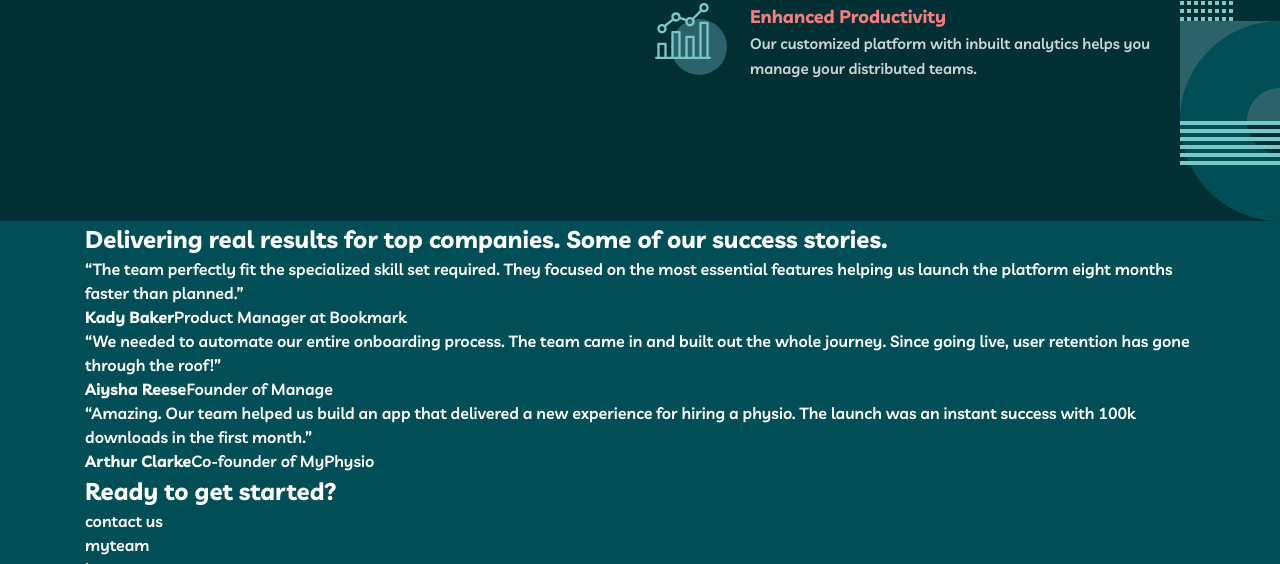
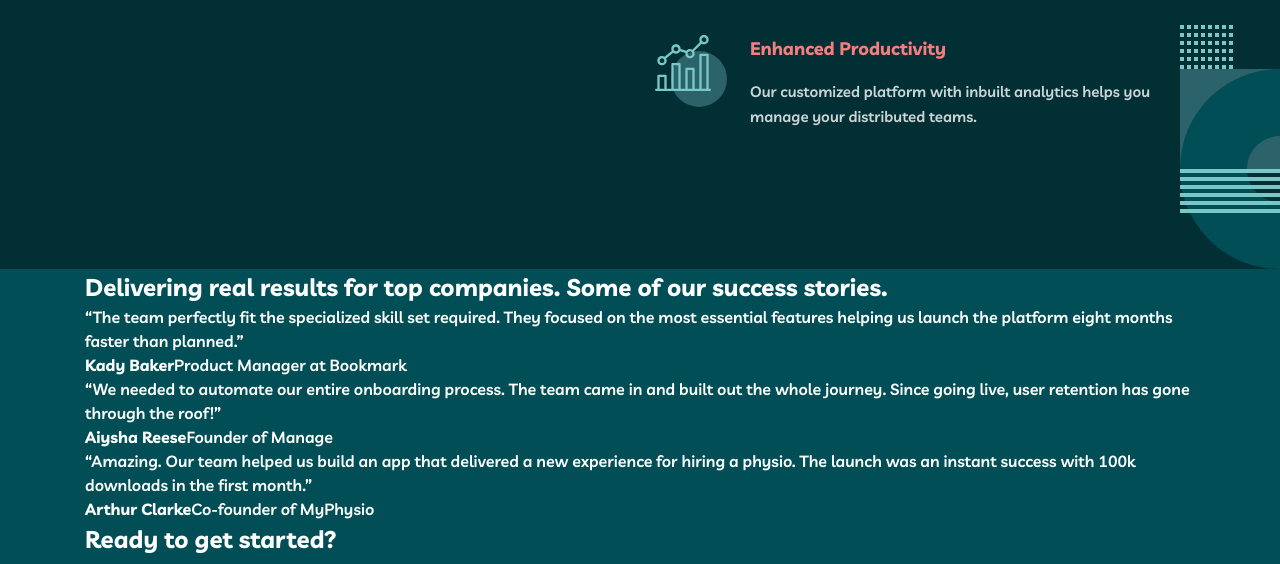
Before and after one commit to Spr1ntLab/spr1ntlab-website, a plain HTML site: page index.html in a window 1280 px wide. Shown: the part 620-1184 px from the top of the page. Drawn offline with Linux system fonts and the light colour scheme.

Commit message:
D03.4: fix benefits section height after visual QA

```diff
--- a/css/style.css
+++ b/css/style.css
@@ -72,6 +72,13 @@
   flex-shrink: 0;
 }
 
+.home-features__content {
+  display: flex;
+  flex-direction: column;
+  gap: 1rem;
+  min-width: 0;
+}
+
 .home-features__content h3 {
   margin: 0;
   font-size: 1.125rem;
```
